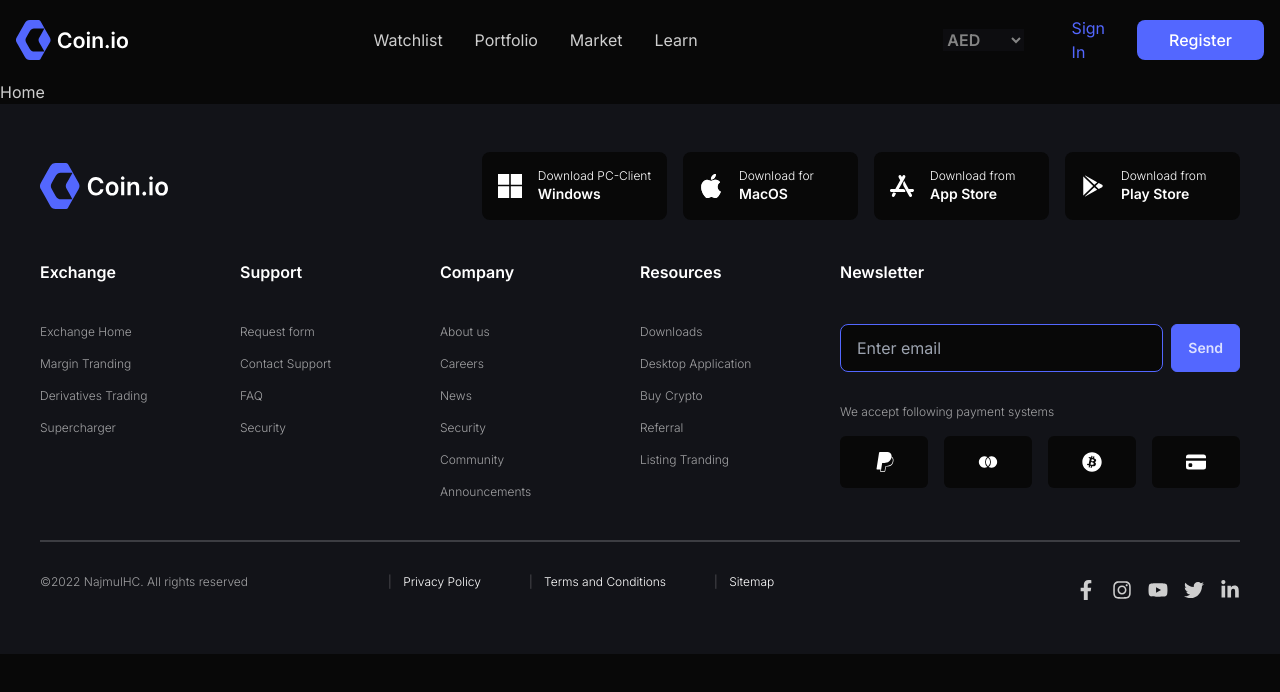
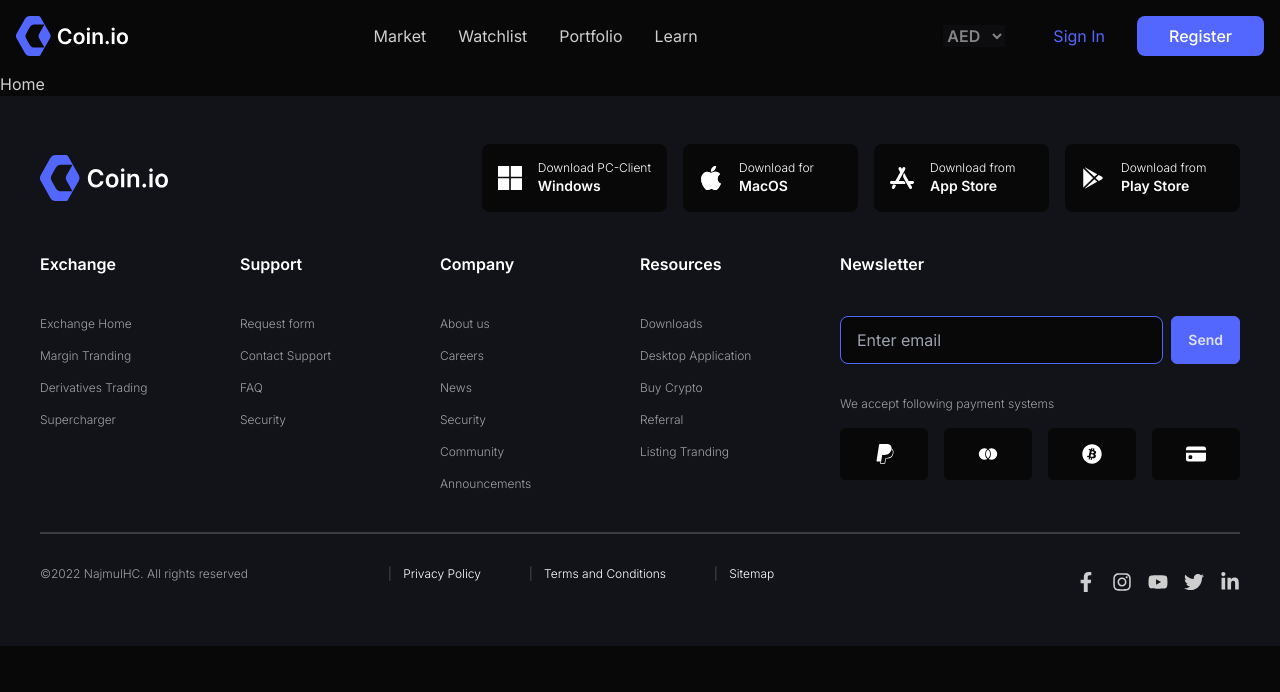
Before and after one commit to najmulhc/coin.io, a React (Create React App) app: page / in a window 1280 px wide. Shown: the top 692 px of the page. Built offline with nearby package versions, Linux system fonts and the light colour scheme.

Commit message:
header navbar linked to their respective pages

```diff
--- a/src/App.js
+++ b/src/App.js
@@ -15,6 +15,7 @@ import Watchlist from './Pages/Watchlist/Watchlist'
 const App = () => {
   const taha = useSelector(state => state.currency.value);
   const menu = useSelector(state => state.menu.value);
+  console.log(taha)
   return (
     <div className='min-w-screen min-h-96 bg-base-100'>
       <Header />
--- a/src/Components/Header/AuthButtons.js
+++ b/src/Components/Header/AuthButtons.js
@@ -2,7 +2,7 @@ import React from 'react'
 import { Link } from 'react-router-dom'
 const AuthButtons = () => {
   return (
-    <> <Link className="text-primary mr-8" to="#">
+    <> <Link className="text-primary mr-8 min-w-max" to="#">
     Sign In
   </Link>
   <button className="text-white bg-primary px-4 font-medium py-2  md:px-8 capitalize rounded-lg">
--- a/src/Components/Header/Navbar.js
+++ b/src/Components/Header/Navbar.js
@@ -4,18 +4,19 @@ import { Link } from 'react-router-dom'
 const Navbar = () => {
   return (
     <nav className="hidden md:block">
-          <ul className="  items-center gap-8  hidden md:flex">
-            <li className="hover:text-primary ">
-              <Link to="#">Watchlist</Link>
+      <ul className="  items-center gap-8  hidden md:flex">
+      <li className="hover:text-primary ">
+              <Link to="/market">Market</Link>
             </li>
             <li className="hover:text-primary ">
-              <Link to="#">Portfolio</Link>
+              <Link to="/watchlist">Watchlist</Link>
             </li>
             <li className="hover:text-primary ">
-              <Link to="#">Market</Link>
+              <Link to="/portfolio">Portfolio</Link>
             </li>
+
             <li className="hover:text-primary ">
-              <Link to="#">Learn</Link>
+              <Link to="/learn">Learn</Link>
             </li>
           </ul>
         </nav>
```
